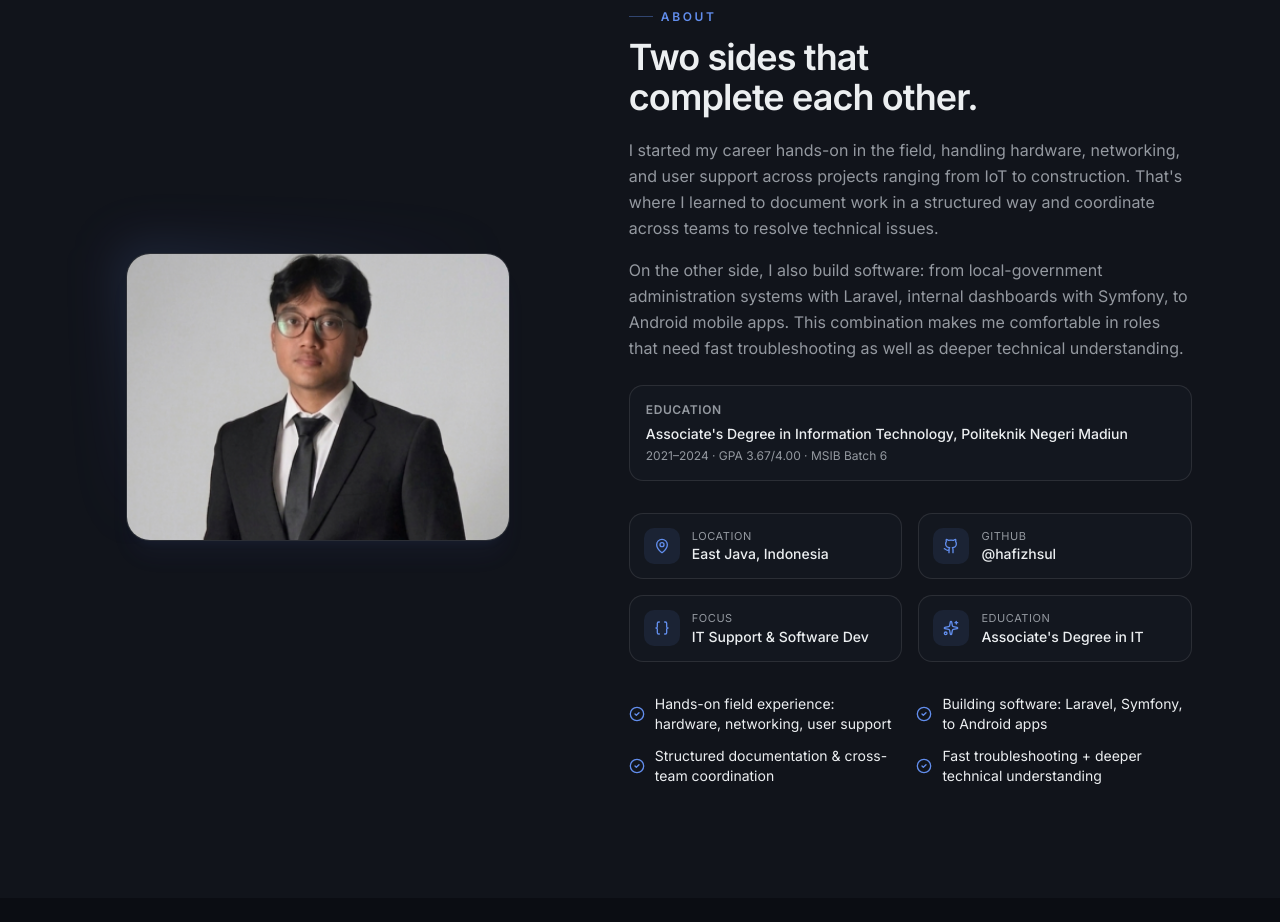
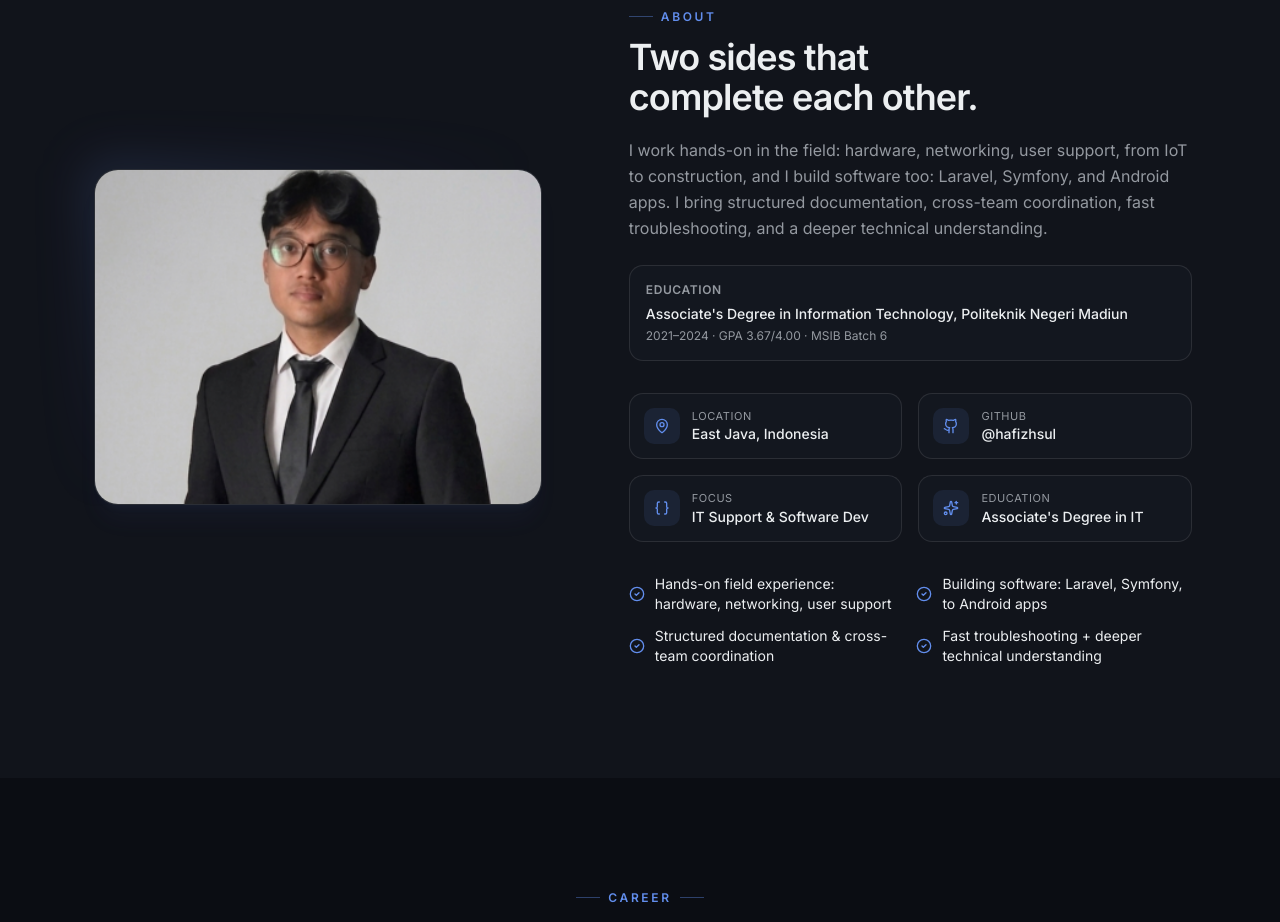
Before and after one commit to hafizhsul/stunning-website-porto, a React (Vite) app: page / in a window 1280 px wide. Shown: the part 3080-4002 px from the top of the page. Built offline with nearby package versions, Linux system fonts and the light colour scheme.

Commit message:
chore: compact About copy, drop em-dash, resize portrait

```diff
--- a/src/data/content.ts
+++ b/src/data/content.ts
@@ -51,9 +51,8 @@ export const EN_STRINGS = {
   "about.eyebrow": "About",
   "about.title": "Two sides that complete each other.",
   "about.p1":
-    "I started my career hands-on in the field, handling hardware, networking, and user support across projects ranging from IoT to construction. That's where I learned to document work in a structured way and coordinate across teams to resolve technical issues.",
-  "about.p2":
-    "On the other side, I also build software: from local-government administration systems with Laravel, internal dashboards with Symfony, to Android mobile apps. This combination makes me comfortable in roles that need fast troubleshooting as well as deeper technical understanding.",
+    "I work hands-on in the field: hardware, networking, user support, from IoT to construction, and I build software too: Laravel, Symfony, and Android apps. I bring structured documentation, cross-team coordination, fast troubleshooting, and a deeper technical understanding.",
+  "about.p2": "",
   "about.edu": "Education",
   "about.edu1": "Associate's Degree in Information Technology, Politeknik Negeri Madiun",
   "about.edu2": "2021–2024 · GPA 3.67/4.00 · MSIB Batch 6",
@@ -120,9 +119,8 @@ export const ID_STRINGS: Record<keyof typeof EN_STRINGS, string> = {
   "about.eyebrow": "Tentang",
   "about.title": "Dua sisi yang saling melengkapi.",
   "about.p1":
-    "Saya memulai karier dengan tangan langsung di lapangan, menangani hardware, jaringan, dan dukungan pengguna di berbagai proyek, mulai dari IoT hingga konstruksi. Dari situ saya terbiasa mendokumentasikan pekerjaan secara terstruktur dan berkoordinasi lintas tim untuk menyelesaikan masalah teknis.",
-  "about.p2":
-    "Di sisi lain, saya juga membangun software: dari sistem administrasi pemerintah daerah dengan Laravel, dashboard internal dengan Symfony, sampai aplikasi mobile Android. Kombinasi ini membuat saya nyaman berada di posisi yang butuh troubleshooting cepat sekaligus pemahaman teknis yang lebih dalam.",
+    "Saya bekerja langsung di lapangan: hardware, jaringan, dukungan pengguna, dari IoT sampai konstruksi, dan saya juga membangun software: Laravel, Symfony, dan aplikasi Android. Saya membawa dokumentasi terstruktur, koordinasi lintas tim, troubleshooting cepat, dan pemahaman teknis yang lebih dalam.",
+  "about.p2": "",
   "about.edu": "Pendidikan",
   "about.edu1": "D3 Teknologi Informasi, Politeknik Negeri Madiun",
   "about.edu2": "2021–2024 · IPK 3.67/4.00 · MSIB Batch 6",
--- a/src/pages/Landing.tsx
+++ b/src/pages/Landing.tsx
@@ -1110,7 +1110,7 @@ function About() {
     <section id="about" className="border-t bg-muted/30 py-24 sm:py-28">
       <div className="mx-auto grid max-w-6xl items-center gap-14 px-4 sm:px-6 lg:grid-cols-[0.9fr_1.1fr] lg:gap-20">
         <Reveal>
-          <div className="relative mx-auto w-full max-w-sm">
+          <div className="relative mx-auto w-full max-w-md">
             <div className="absolute -inset-3 rounded-3xl bg-gradient-to-br from-primary/15 via-transparent to-transparent blur-xl" />
             <div className="relative overflow-hidden rounded-3xl border bg-card shadow-xl shadow-primary/5">
               <img
@@ -1135,9 +1135,6 @@ function About() {
           <Reveal delay={0.08}>
             <p className="mt-5 text-pretty leading-relaxed text-muted-foreground">
               {t("about.p1")}
-            </p>
-            <p className="mt-4 text-pretty leading-relaxed text-muted-foreground">
-              {t("about.p2")}
             </p>
           </Reveal>
 
```
